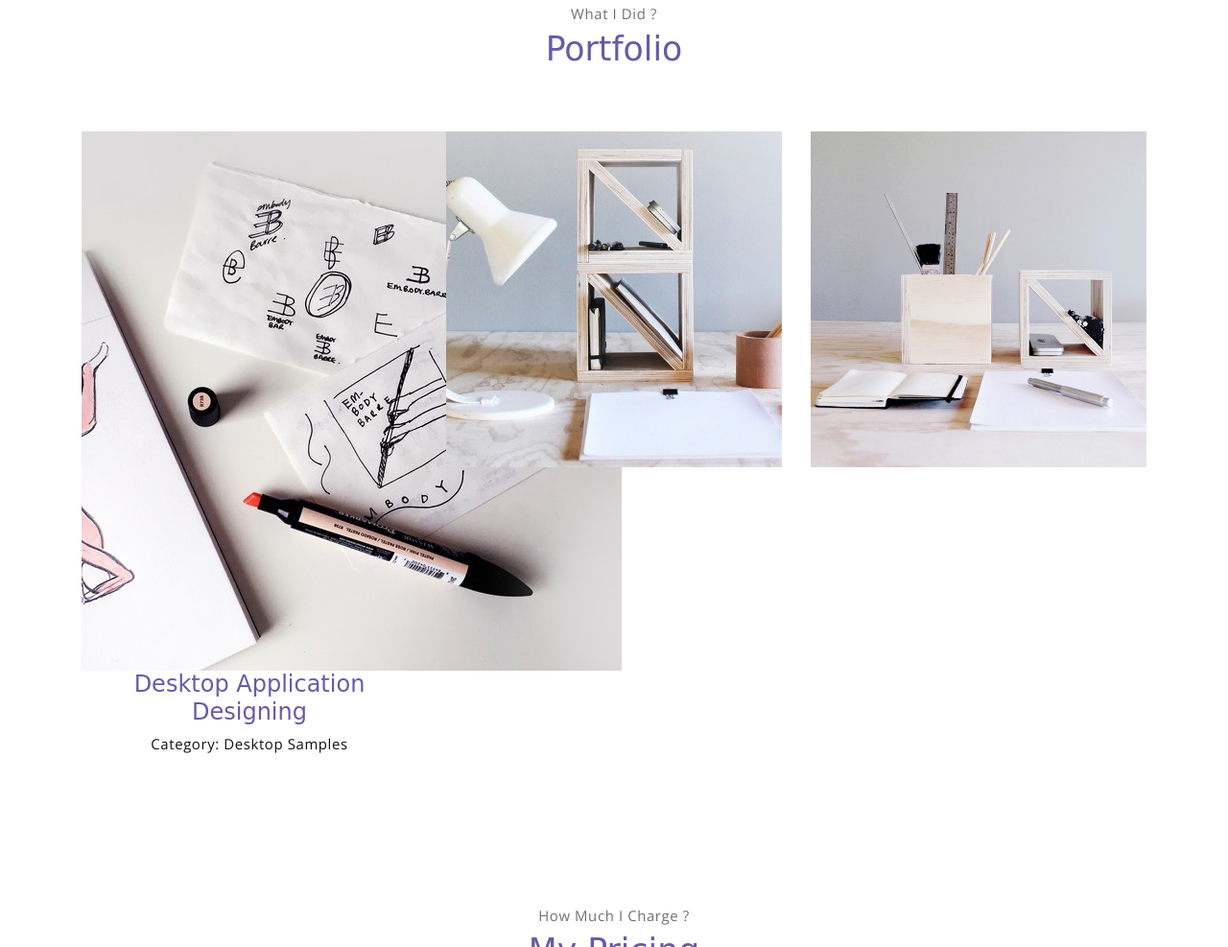
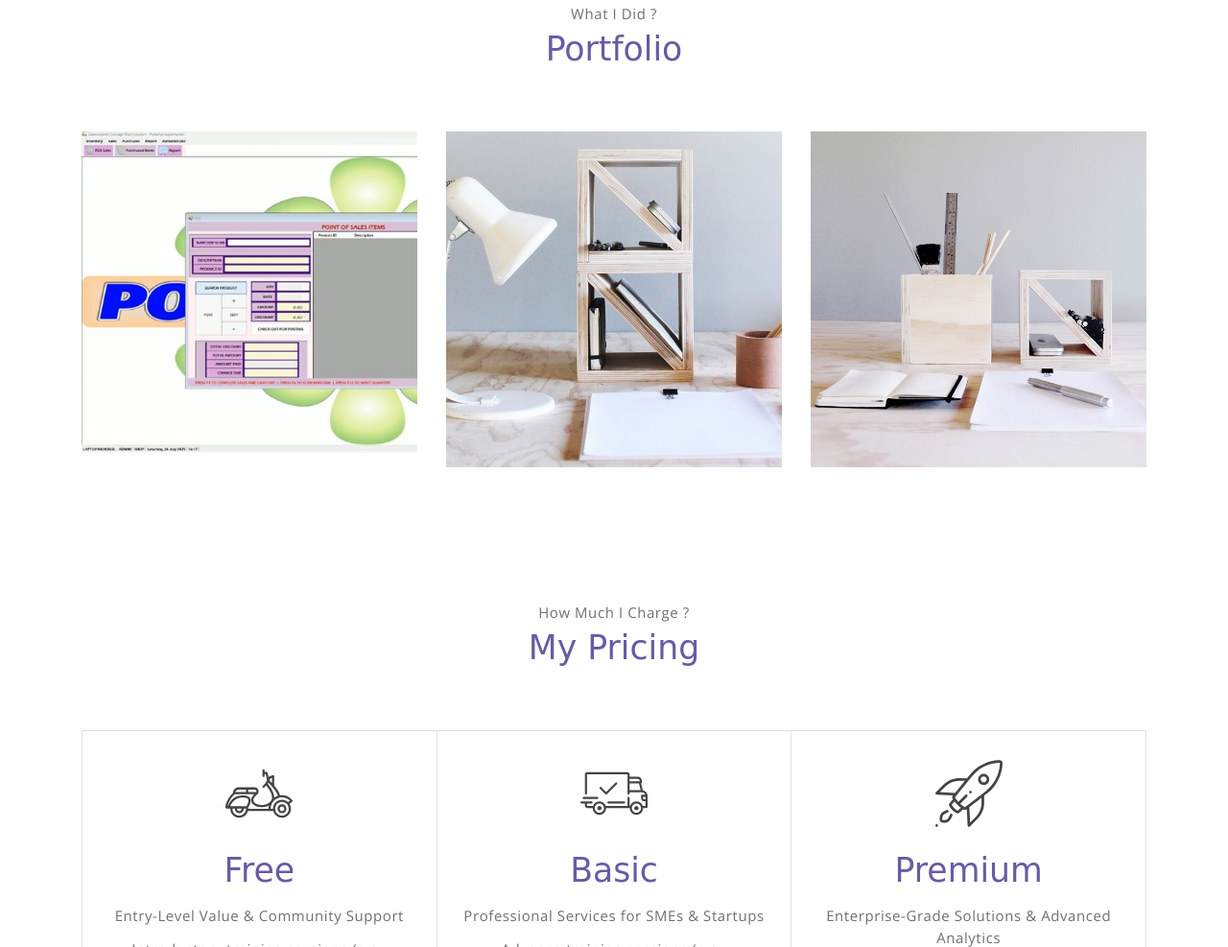
Before and after one commit to dainovation/portfolio, a plain HTML site: page index.html in a window 1280 px wide. Shown: the part 2009-2996 px from the top of the page at 96% size. Drawn offline with nearby package versions, Linux system fonts and the light colour scheme; a web font is replaced by a local one.

Commit message:
Fixing the portfolio card error

```diff
--- a/index.html
+++ b/index.html
@@ -156,9 +156,9 @@
             <!-- row -->
             <div class="row">
                 <div class="col-md-4">
-                    <a href="assets/videos/Stock_Management_Sample.mp4" class="portfolio-card" onclick="event.preventDefault(); playVideo('assets/videos/Stock_Management_Sample.mp4');"></a>
-                        <img src="assets/imgs/folio-1.jpg" class="portfolio-card-img"
-                            alt="Download free bootstrap 4 landing page, free boootstrap 4 templates, Download free bootstrap 4.1 landing page, free boootstrap 4.1.1 templates, meyawo Landing page">
+                    <a href="assets/videos/Stock_Management_Sample.mp4" class="portfolio-card" onclick="event.preventDefault(); playVideo('assets/videos/Stock_Management_Sample.mp4');">
+                        <img src="assets/imgs/folio-11.jpg" class="portfolio-card-img"
+                            alt="Desktop Application Designing Samples">
                         <span class="portfolio-card-overlay">
                             <span class="portfolio-card-caption">
                                 <h4>Desktop Application Designing</h4>
```
